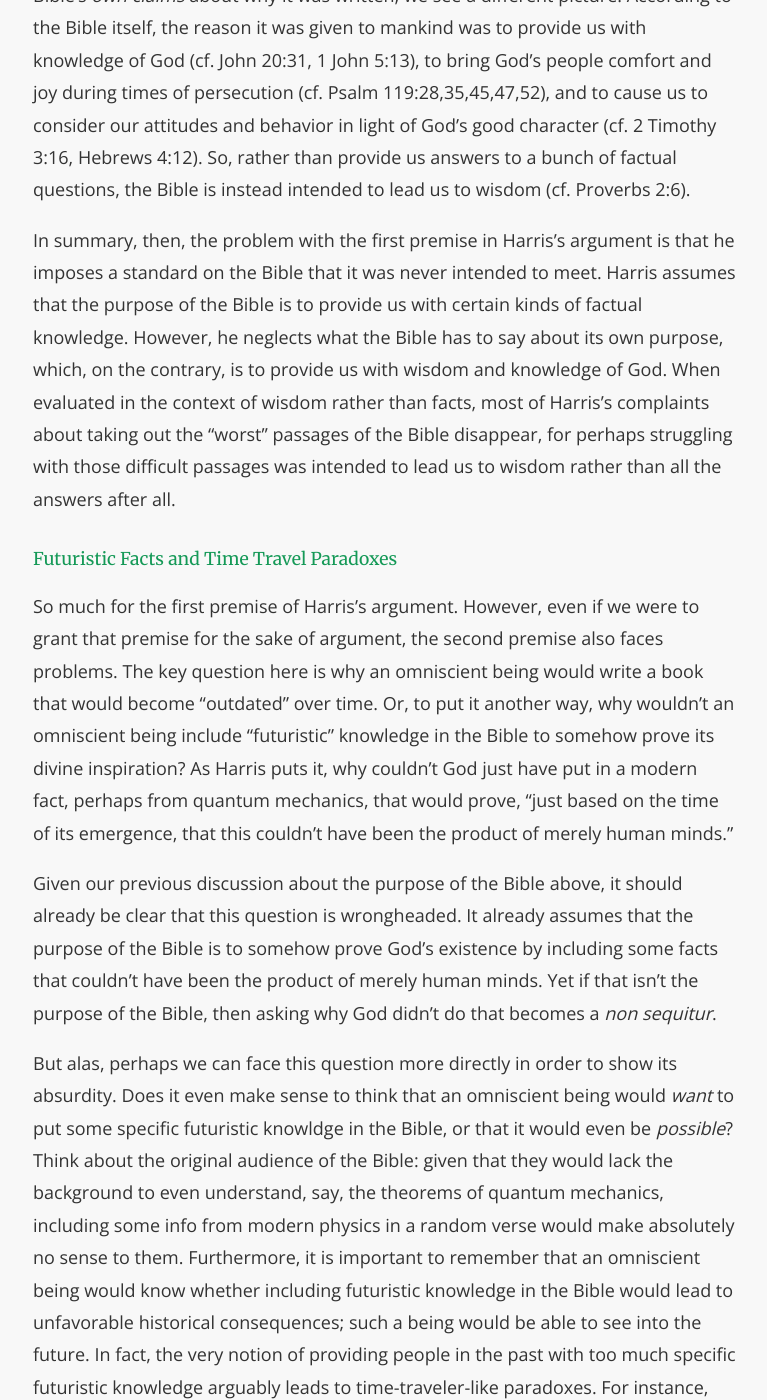
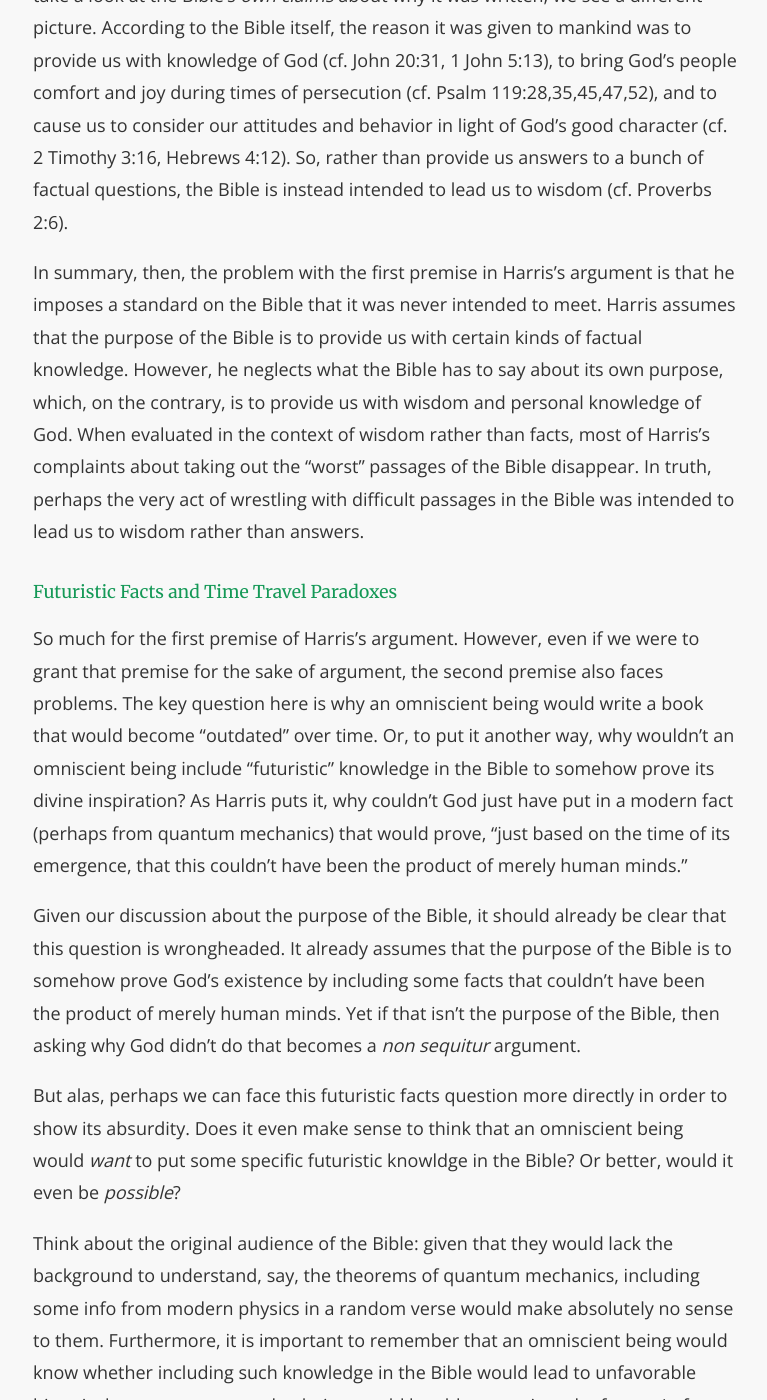
Before and after one commit to second-breakfast/second-breakfast.github.io, a Jekyll site: the page built from _posts/2019-01-09-sam-harris-bible.markdown, in a window 1280 px wide and 1400 px high, scrolled down 2535 px. Shown: the whole window, without its empty margins (255-1022 px from the left). Built offline with Jekyll 4.4.1, drawn with Linux system fonts in a browser that asks for light colours; some of the changed text lies outside the part shown.

Commit message:
Update Sam Harris post

```diff
--- a/_posts/2019-01-09-sam-harris-bible.markdown
+++ b/_posts/2019-01-09-sam-harris-bible.markdown
@@ -26,39 +26,41 @@
 
 This stronger phrasing would allow us to conclude that an omniscient being *did not* write the Bible, not merely that it is *unlikely*. In any case, whichever formulation of the second premise we prefer, it does not change the core of the argument’s logical thrust: the Bible can be improved in some way, but if an omniscient being wrote it, that should not be the case.
 
-Is this argument compelling? Not at all; both premises can be questioned. Furthermore, as we will see, the argument as a whole relies on a dubious assumption about the purpose of the Bible which can also be questioned.
+The argument is valid, but is it sound? Not likely; both premises are questionable. Furthermore, as we will see, the logic of the argument as a whole relies on a dubious assumption about the purpose of the Bible.
 
 ### The Argument Analyzed
 
-The most obvious problem with Harris's argument is the vague claim that the Bible can be improved. Improved for *who* exactly, or for *what* purpose? Harris never explicitly says. Yet, improvement is always relative to some goal. You can say that Jackie Chan's backflip can be improved because he fell; but if his *goal* was to fall for a movie stunt you would be wrong! So, in order to evaluate this argument, it is crucial that we consider what Harris has in mind when he talks about improving the Bible. And if the improvement of a thing is relative to its purpose, then it is also crucial that we consider what Harris thinks, in turn, about the following question: what is the purpose of the Bible?
+The most obvious problem with Harris's argument is the vague claim that the Bible can be improved. Improved for *who* exactly, or for *what* purpose? Harris never explicitly says. Yet, improvement is always relative to some goal. You can say that Jackie Chan's backflip can be improved because he fell; but if his *goal* was to fall for a movie stunt you would be wrong. So, in order to evaluate this argument, it is crucial that we consider what Harris has in mind when he talks about improving the Bible. And if the improvement of a thing is relative to its purpose, then it is also crucial that we consider what Harris thinks, in turn, about the following question: what is the purpose of the Bible?
 
 #### The Purpose of the Bible
-If we look carefully at the way Harris talks about improving the Bible in various places, he most likely has in mind two specific ways that the Bible can be improved.<sup>2</sup> First, Harris thinks the Bible could be updated to reflect modern views about sex and marriage. Second, he thinks the Bible could be more scientifically accurate. These ways that Harris thinks the Bible can be improved reveal what he thinks the purpose of the Bible is: to give us moral or scientific facts.
+If we look carefully at the way Harris talks about the Bible in various places, he most likely has in mind two specific ways that it can be improved.<sup>2</sup> First, Harris thinks the Bible could be updated to reflect modern views about sex and marriage. Second, he thinks it could be more scientifically accurate. These ways that Harris thinks the Bible can be improved reveal what he thinks its purpose is: to give us moral or scientific facts.
 
-Now, if this is what Harris thinks the purpose of the Bible is, then it is easy to see why he thinks it can be improved. However, is it plausible to think that God wrote the Bible merely in order to provide ancient people with scientific knowledge that they couldn't have gotten otherwise? Not at all. Rather, when we take a look at the Bible's *own claims* about why it was written, we see a different picture. According to the Bible itself, the reason it was given to mankind was to provide us with knowledge of God (cf. John 20:31, 1 John 5:13), to bring God's people comfort and joy during times of persecution (cf. Psalm 119:28,35,45,47,52), and to cause us to consider our attitudes and behavior in light of God's good character (cf. 2 Timothy 3:16, Hebrews 4:12). So, rather than provide us answers to a bunch of factual questions, the Bible is instead intended to lead us to wisdom (cf. Proverbs 2:6).
+Now, if this is what Harris thinks the purpose of the Bible is, then it is easy to see why he thinks it can be improved. However, it is also easy to see that the idea that God wrote the Bible merely in order to provide ancient people with, say, scientific knowledge that they couldn't have gotten otherwise is implausible. Rather, when we take a look at the Bible's *own claims* about why it was written, we see a different picture. According to the Bible itself, the reason it was given to mankind was to provide us with knowledge of God (cf. John 20:31, 1 John 5:13), to bring God's people comfort and joy during times of persecution (cf. Psalm 119:28,35,45,47,52), and to cause us to consider our attitudes and behavior in light of God's good character (cf. 2 Timothy 3:16, Hebrews 4:12). So, rather than provide us answers to a bunch of factual questions, the Bible is instead intended to lead us to wisdom (cf. Proverbs 2:6).
 
-In summary, then, the problem with the first premise in Harris's argument is that he imposes a standard on the Bible that it was never intended to meet. Harris assumes that the purpose of the Bible is to provide us with certain kinds of factual knowledge. However, he neglects what the Bible has to say about its own purpose, which, on the contrary, is to provide us with wisdom and knowledge of God. When evaluated in the context of wisdom rather than facts, most of Harris's complaints about taking out the "worst" passages of the Bible disappear, for perhaps struggling with those difficult passages was intended to lead us to wisdom rather than all the answers after all.
+In summary, then, the problem with the first premise in Harris's argument is that he imposes a standard on the Bible that it was never intended to meet. Harris assumes that the purpose of the Bible is to provide us with certain kinds of factual knowledge. However, he neglects what the Bible has to say about its own purpose, which, on the contrary, is to provide us with wisdom and personal knowledge of God. When evaluated in the context of wisdom rather than facts, most of Harris's complaints about taking out the "worst" passages of the Bible disappear. In truth, perhaps the very act of wrestling with difficult passages in the Bible was intended to lead us to wisdom rather than answers.
 
 #### Futuristic Facts and Time Travel Paradoxes
-So much for the first premise of Harris's argument. However, even if we were to grant that premise for the sake of argument, the second premise also faces problems. The key question here is why an omniscient being would write a book that would become "outdated" over time. Or, to put it another way, why wouldn't an omniscient being include "futuristic" knowledge in the Bible to somehow prove its divine inspiration? As Harris puts it, why couldn't God just have put in a modern fact, perhaps from quantum mechanics, that would prove, "just based on the time of its emergence, that this couldn't have been the product of merely human minds."
+So much for the first premise of Harris's argument. However, even if we were to grant that premise for the sake of argument, the second premise also faces problems. The key question here is why an omniscient being would write a book that would become "outdated" over time. Or, to put it another way, why wouldn't an omniscient being include "futuristic" knowledge in the Bible to somehow prove its divine inspiration? As Harris puts it, why couldn't God just have put in a modern fact (perhaps from quantum mechanics) that would prove, "just based on the time of its emergence, that this couldn't have been the product of merely human minds."
 
-Given our previous discussion about the purpose of the Bible above, it should already be clear that this question is wrongheaded. It already assumes that the purpose of the Bible is to somehow prove God's existence by including some facts that couldn't have been the product of merely human minds. Yet if that isn't the purpose of the Bible, then asking why God didn't do that becomes a *non sequitur*.
+Given our discussion about the purpose of the Bible, it should already be clear that this question is wrongheaded. It already assumes that the purpose of the Bible is to somehow prove God's existence by including some facts that couldn't have been the product of merely human minds. Yet if that isn't the purpose of the Bible, then asking why God didn't do that becomes a *non sequitur* argument.
 
-But alas, perhaps we can face this question more directly in order to show its absurdity. Does it even make sense to think that an omniscient being would *want* to put some specific futuristic knowldge in the Bible, or that it would even be *possible*? Think about the original audience of the Bible: given that they would lack the background to even understand, say, the theorems of quantum mechanics, including some info from modern physics in a random verse would make absolutely no sense to them. Furthermore, it is important to remember that an omniscient being would know whether including futuristic knowledge in the Bible would lead to unfavorable historical consequences; such a being would be able to see into the future. In fact, the very notion of providing people in the past with too much specific futuristic knowledge arguably leads to time-traveler-like paradoxes. For instance, perhaps if God were to give too much detailed futuristic knowledge to people in the past such as Moses, it would disrupt God's plans for Israel's future, and cause a later historical figure never to be born.
+But alas, perhaps we can face this futuristic facts question more directly in order to show its absurdity. Does it even make sense to think that an omniscient being would *want* to put some specific futuristic knowldge in the Bible? Or better, would it even be *possible*?
+
+Think about the original audience of the Bible: given that they would lack the background to understand, say, the theorems of quantum mechanics, including some info from modern physics in a random verse would make absolutely no sense to them. Furthermore, it is important to remember that an omniscient being would know whether including such knowledge in the Bible would lead to unfavorable historical consequences; such a being would be able to see into the future. In fact, the very notion of providing people in the past with too much knowledge arguably leads to time-traveler-like paradoxes. For instance, perhaps if God were to have given too much information about the future to people in the past such as Moses, it would have disrupted God's plans for Israel's future, and caused a later person never to be born.
 
 #### An Accommodating God
-These absurdities aside, and contrary to Harris, it is rather entirely plausible that an omniscient being would want write a book that would relate to its original audience on their own terms. That means it would include references to their culture and concepts they could understand, even if that meant such a book could be “improved” to us modern people. The Old Testament scholar John Walton articulates this point well:
+These absurdities aside, and contrary to Harris, it is rather entirely plausible that an omniscient being would want write a book that would relate to its original audience on their own terms. That means it would include references to their culture and concepts they could understand, even if that meant such a book could be factually “improved” by the time it got to us modern people. The Old Testament scholar John Walton articulates this point well:
 
 > God has accommodated himself to the world of ancient Israel to initiate that revelation. We therefore recognize that although the Bible is written for us (indeed, for everyone), it is not written to us. In its context, it is not communicated in our language; it is not addressed to our culture; it does not anticipate the questions about the world and its operations that stem from our modern situations and issues.<sup>3</sup>
 
-Indeed, according to Christian thought, just as the God of Israel revealed himself as Jesus of Nazareth in a particular period of history — which means he followed certain customs, wore certain clothes, and spoke certain languages — God also revealed the Bible into particular periods of history. If that is the case, then it is only natural that the Bible would contain some values and perspectives of the period of history in which it was revealed. As the theologians of old put it, the Bible contains the words of God, in the words of men.
+Indeed, according to Christian thought, just as the God of Israel revealed himself as Jesus of Nazareth in a particular period of history — which means he followed certain customs, wore certain clothes, and spoke certain languages — God also revealed the Bible into particular periods of history. If that is the case, then it is only natural that the Bible would contain some of the values and perspectives of the period of history in which it was revealed. As the theologians of old put it, the Bible contains the words of God, in the words of men.
 
 Thus, the second premise of Harris's argument is also problematic. It relies on the dubious assumption that an omniscient being could somehow make the Bible "future-proof" without disrupting his other plans for history, and that he would want to do that even if it were possible.
 
 ### Conclusion
-In conclusion, Harris’s argument against the Bible is unpersuasive. The first premise, that the Bible can be improved, is vague and only has force if one makes the assumption that the purpose of the Bible is to convey factual knowldge. If the purpose of the Bible is, rather, to give us wisdom and help us know God, then Harris's claim that the Bible can be improved loses most of its force. Similarly, even if the first premise were true, the second premise, that an omniscient being would never write a book that could be improved, also fails. It is, on the contrart, entirely plausible that an omniscient being would *want* to write book that could be “improved” in order to more effectively communicate to Israel in terms of their culture, and to accomplish his specific purposes in history.
+In conclusion, Harris’s argument against the Bible is unpersuasive. The first premise, that the Bible can be improved, is vague and only has force if one makes the assumption that the purpose of the Bible is to convey factual knowldge. If the purpose of the Bible is, rather, to give us wisdom and help us know God, then Harris's claim that the Bible can be improved loses most of its force. Similarly, even if the first premise were true, the second premise, that an omniscient being would never write a book that could be improved, also fails. It is, on the contrary, entirely plausible that an omniscient being would *want* to write book that could be “improved” in order to more effectively communicate to Israel on their terms, and to accomplish his specific purposes in history.
 
-Reflecting on the fact that the words we have in the Bible today are exactly as God wanted them to be — otherwise an omniscient and omnipotent God would not have let them be there — should cause Christians to cherish the fact that Scripture can still speak to us today.
+Reflecting on the fact that the words we have in the Bible today are exactly as God wanted them to be — otherwise an omniscient and omnipotent God would not have let them be as such — should cause Christians to cherish the fact that Scripture still speaks to us today.
 
 ### Notes
 <sup>1</sup> The link to the video for this transcript is [here](https://youtu.be/bdUC8nRVyYY?t=1962).
```
